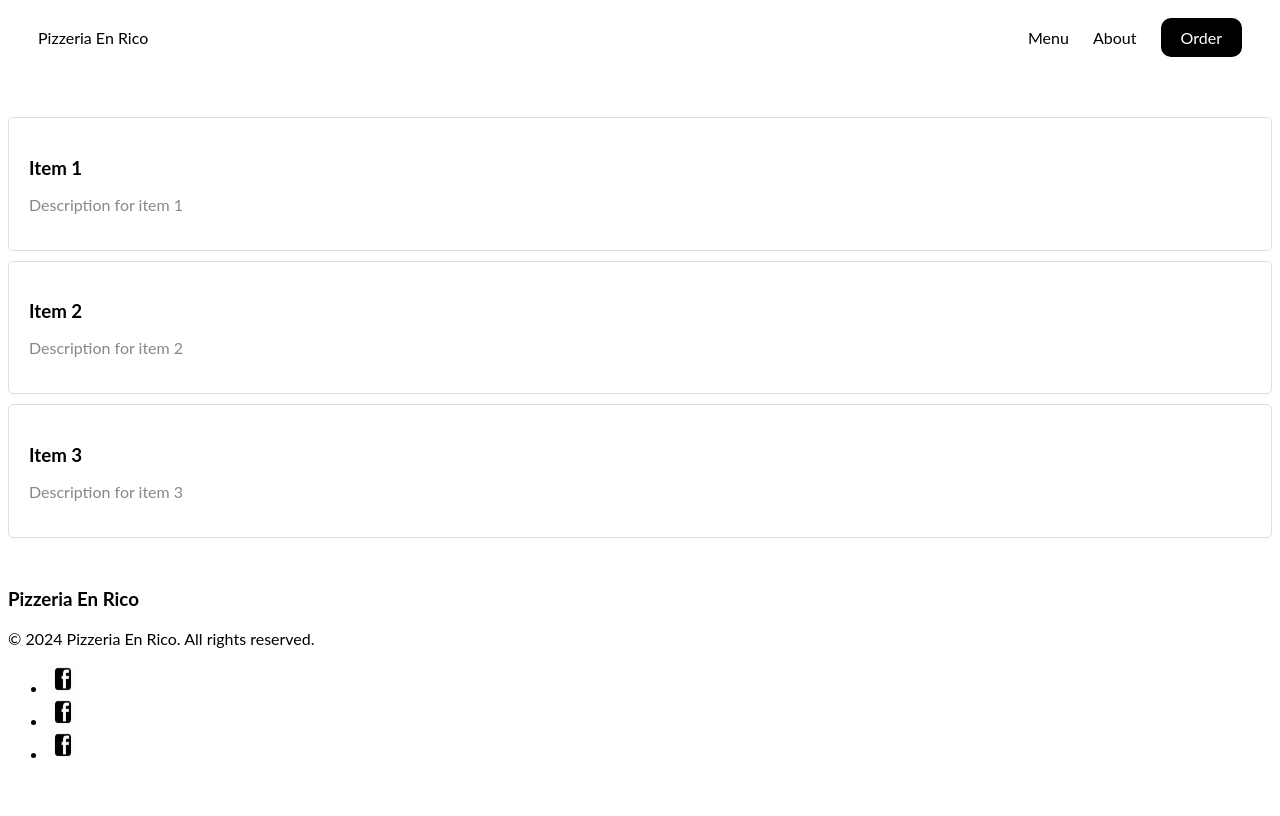
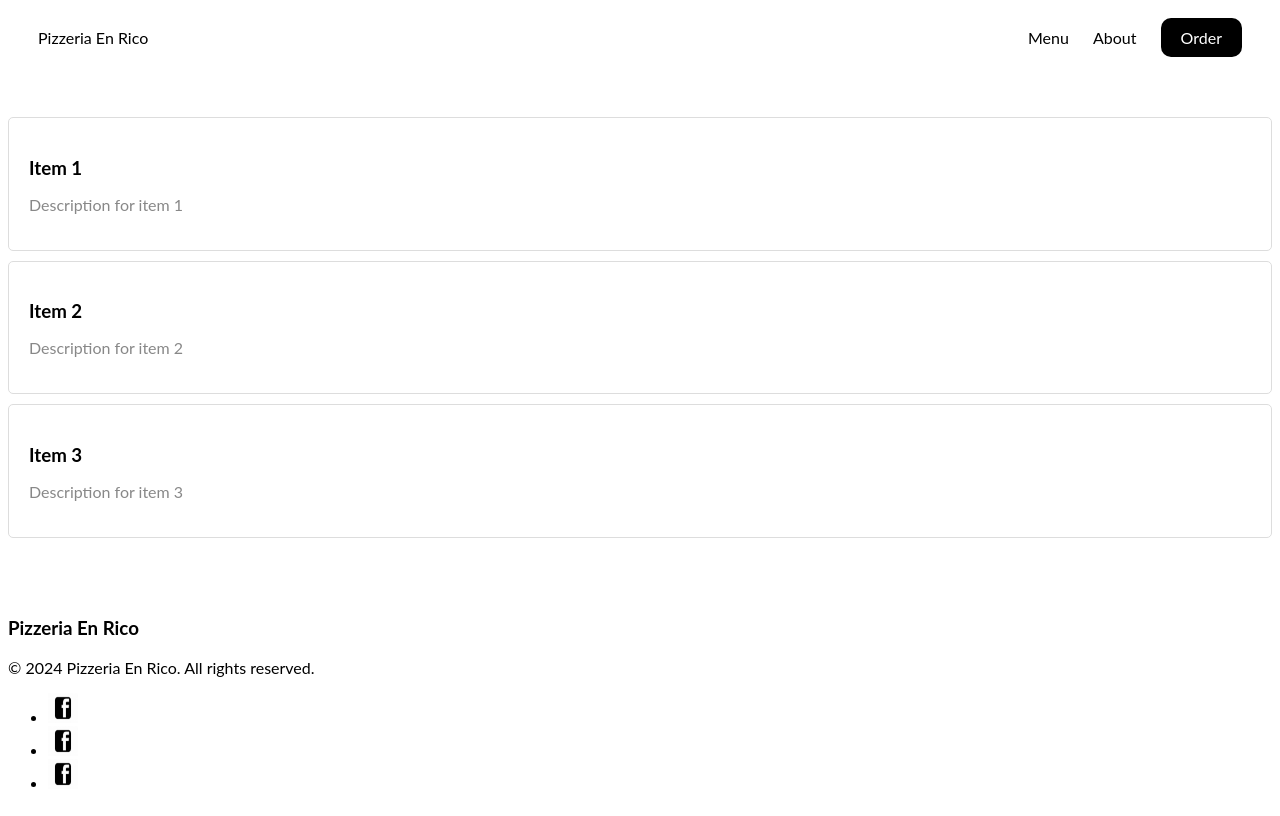
Before and after one commit to SamuliLam/webproject-pizzeria, a plain HTML site: page website/menu.html in a window 1280 px wide. Drawn offline with Linux system fonts and the light colour scheme.

Commit message:
footer kohta lisätty

```diff
--- a/website/css/main.css
+++ b/website/css/main.css
@@ -23,11 +23,18 @@
 
 body {
     font-family: 'Lato', sans-serif;
+    display: flex;
+    flex-direction: column;
+    min-height: 100vh;
 }
 
 .socials img {
     width: 30px;
     height: 30px;
+}
+
+footer {
+    margin-top: auto;
 }
 
 /* Responsive styles */
```
